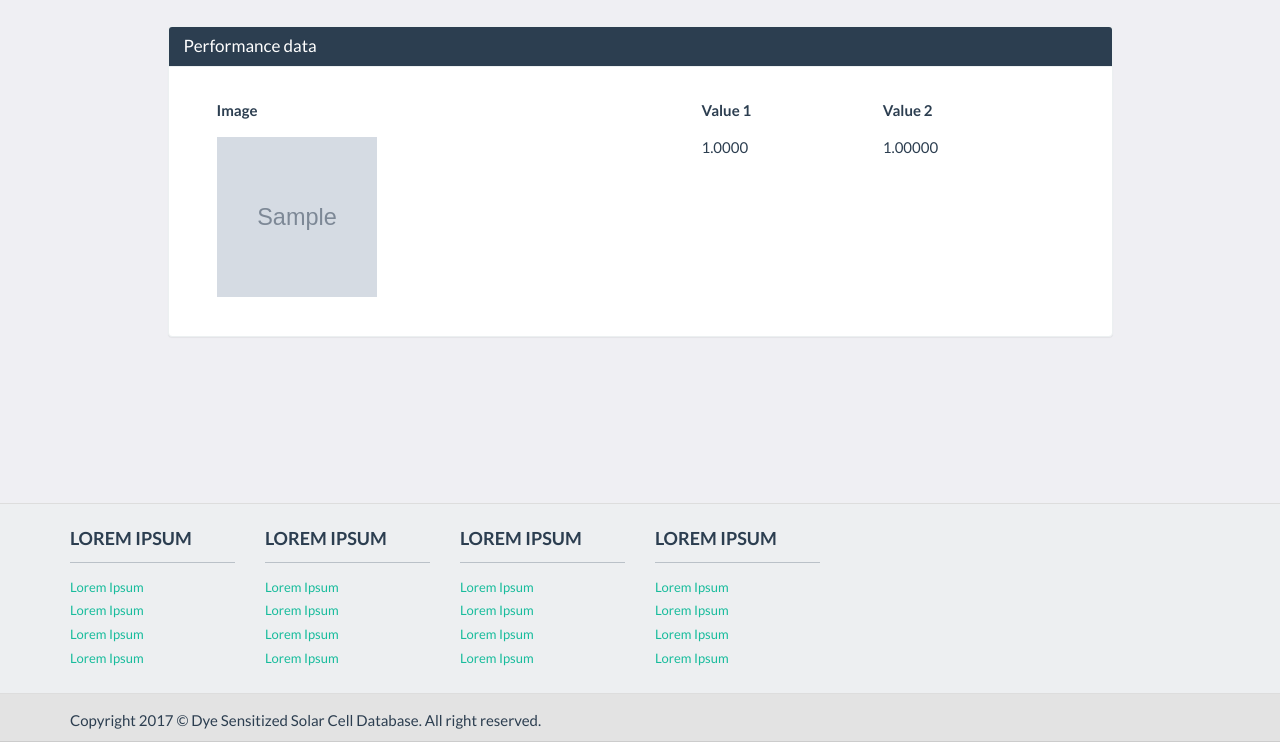
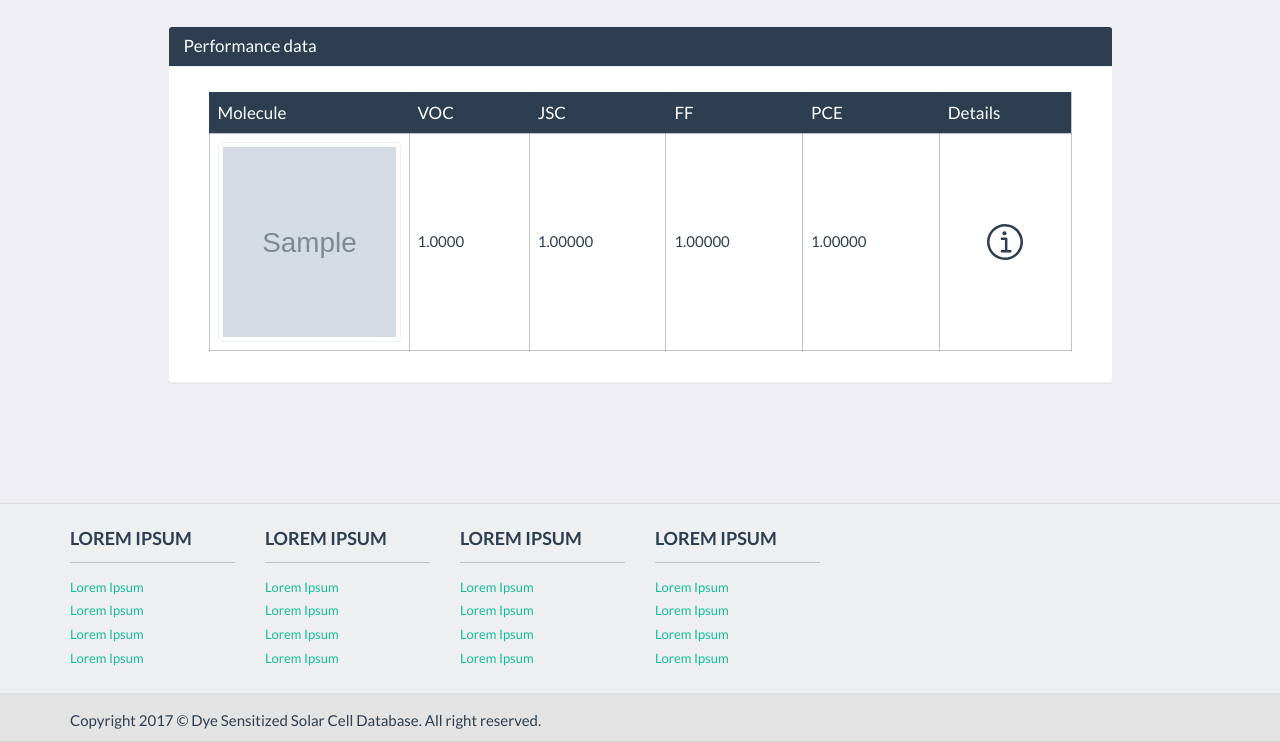
Before and after one commit to Simensen-Hambro/DSSCDB, a Django app: a page that uses dye/templates/dye/list.html in a window 1280 px wide. Shown: the part 60-802 px from the top of the page. Run offline with Django 3.2, Linux system fonts and the light colour scheme; tables that the repository leaves empty hold one stand-in row (values such as "Sample post"); grey boxes marked "Sample" are stand-in pictures; some libraries are stand-ins or nearby versions.

Commit message:
Update page for listing performances

```diff
--- a/DSSCDB/urls.py
+++ b/DSSCDB/urls.py
@@ -1,12 +1,20 @@
 from django.conf.urls import url, include
 from django.contrib import admin
 from DSSCDB import views
-from usermanagement import views as usermanagement_views
+from django.conf import settings
+from django.conf.urls.static import static
+from django.contrib.staticfiles import views as static_views
 
 urlpatterns = [
     url(r'^$', views.index, name='index'),
     url(r'^admin/', admin.site.urls),
     url(r'^user/', include('usermanagement.urls', namespace='user')),
     url(r'^hub/', include('dye.urls', namespace='dye')),
+]
+
+if settings.DEBUG:
+    urlpatterns += static(settings.MEDIA_URL, document_root=settings.MEDIA_ROOT)
+
+urlpatterns += [
     url(r'^', include('django.contrib.flatpages.urls', namespace='flatpages')),
 ]
--- /dev/null
+++ b/dye/static/dye/css/dye.css
@@ -0,0 +1,37 @@
+.molecule-thumbnail {
+    width: 200px;
+    height: 200px;
+}
+
+.image-column {
+    width: 200px;
+    max-width: 200px;
+}
+
+th {
+    background-color: var(--nav-color);
+    color: white;
+    font-weight: normal;
+    font-size: 17px;
+}
+
+.table>tbody>tr>td.vertical-align {
+    vertical-align: middle;
+}
+
+.table>thead>tr>th, .table>tbody>tr>td {
+    border: 1px solid rgba(44, 62, 80, 0.30);
+}
+
+.table-bordered {
+    border: 1px solid var(--nav-color);
+}
+
+.info-image {
+    width: 40px;
+    height: 40px;
+}
+
+.info-image-column {
+    text-align: center;
+}
--- a/dye/templates/dye/list.html
+++ b/dye/templates/dye/list.html
@@ -1,5 +1,15 @@
 {% extends 'DSSCDB/base.html' %}
+{% load thumbnail %}
 {% load static %}
+
+{% block styles %}
+  <link href="{% static 'DSSCDB/css/image_viewer.css' %}" rel="stylesheet" type="text/css">
+  <link href="{% static 'dye/css/dye.css' %}" rel="stylesheet" type="text/css">
+{% endblock styles %}
+
+{% block head-scripts %}
+  <script type="text/javascript" src="{% static 'DSSCDB/javascript/image_viewer.min.js' %}"></script>
+{% endblock head-scripts %}
 {% block content %}
   <div class="container">
     <div class="row">
@@ -9,20 +19,30 @@
             <h3 class="panel-title">Performance data</h3>
           </div>
           <div class="panel-body panel-content">
-            <table class="table">
+            <table class="table table-bordered table-hover">
               <thead>
               <tr>
-                <th>Image</th>
-                <th>Value 1</th>
-                <th>Value 2</th>
+                <th>Molecule</th>
+                <th>VOC</th>
+                <th>JSC</th>
+                <th>FF</th>
+                <th>PCE</th>
+                <th>Details</th>
               </tr>
               </thead>
               <tbody>
               {% for performance in performances %}
                 <tr>
-                  <td><img src="{%  static performance.molecule.image %}" width="160" height="160" alt="Responsive image"></td>
-                  <td>{{ performance.voc }}</td>
-                  <td>{{ performance.jsc }}</td>
+                  <td class="image-column">
+                    <img src="/media/{{ performance.molecule.image }}"
+                         alt="Responsive image" class="materialboxed img-thumbnail molecule-thumbnail">
+                  </td>
+                  <td class="vertical-align">{{ performance.voc }}</td>
+                  <td class="vertical-align">{{ performance.jsc }}</td>
+                  <td class="vertical-align">{{ performance.ff }}</td>
+                  <td class="vertical-align">{{ performance.pce }}</td>
+                  <td class="vertical-align info-image-column"><a href="#"><img
+                          src="{% static 'DSSCDB/images/info.svg' %}" class="info-image"></a></td>
                 </tr>
               {% endfor %}
               </tbody>
@@ -32,4 +52,9 @@
       </div>
     </div>
   </div>
+  <script>
+    $(function () {
+      $('.materialboxed').materialbox();
+    });
+  </script>
 {% endblock content %}
```
Also changed, not shown: DSSCDB/static/DSSCDB/images/info.svg (added).
